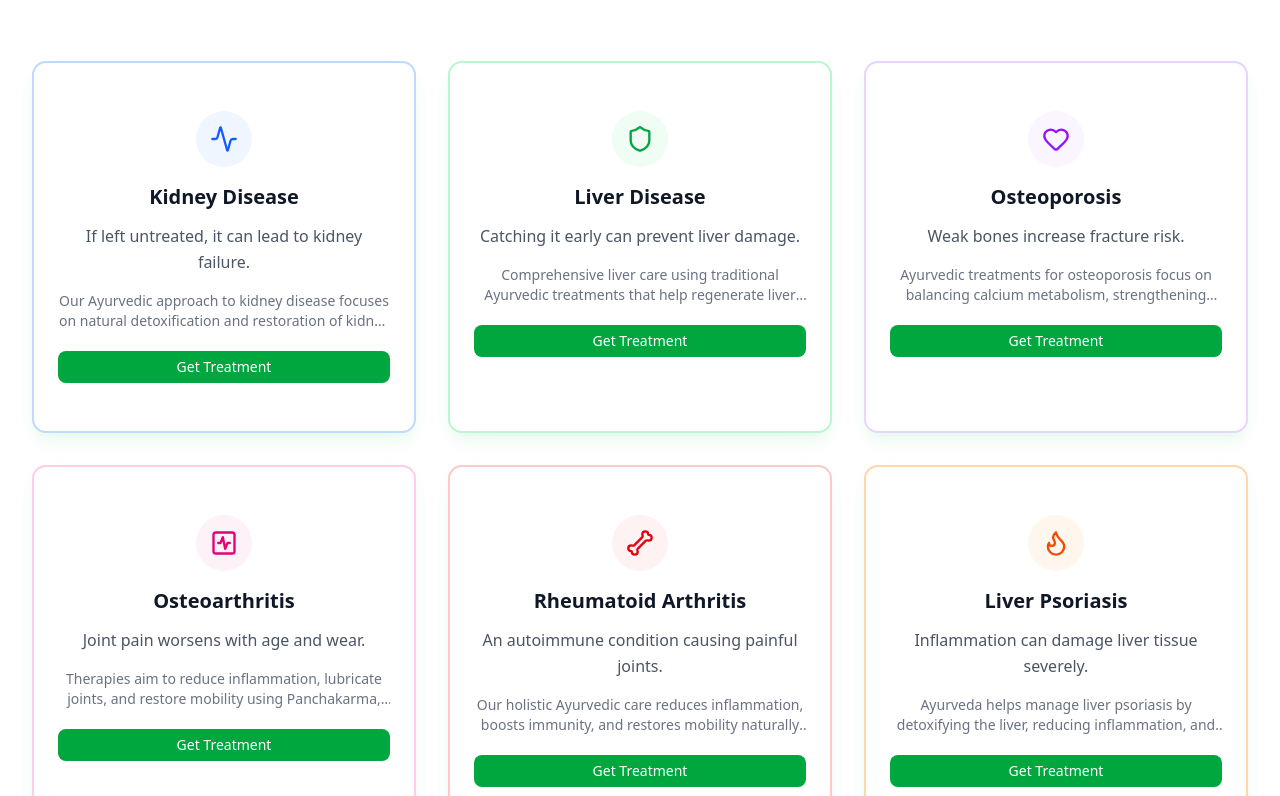
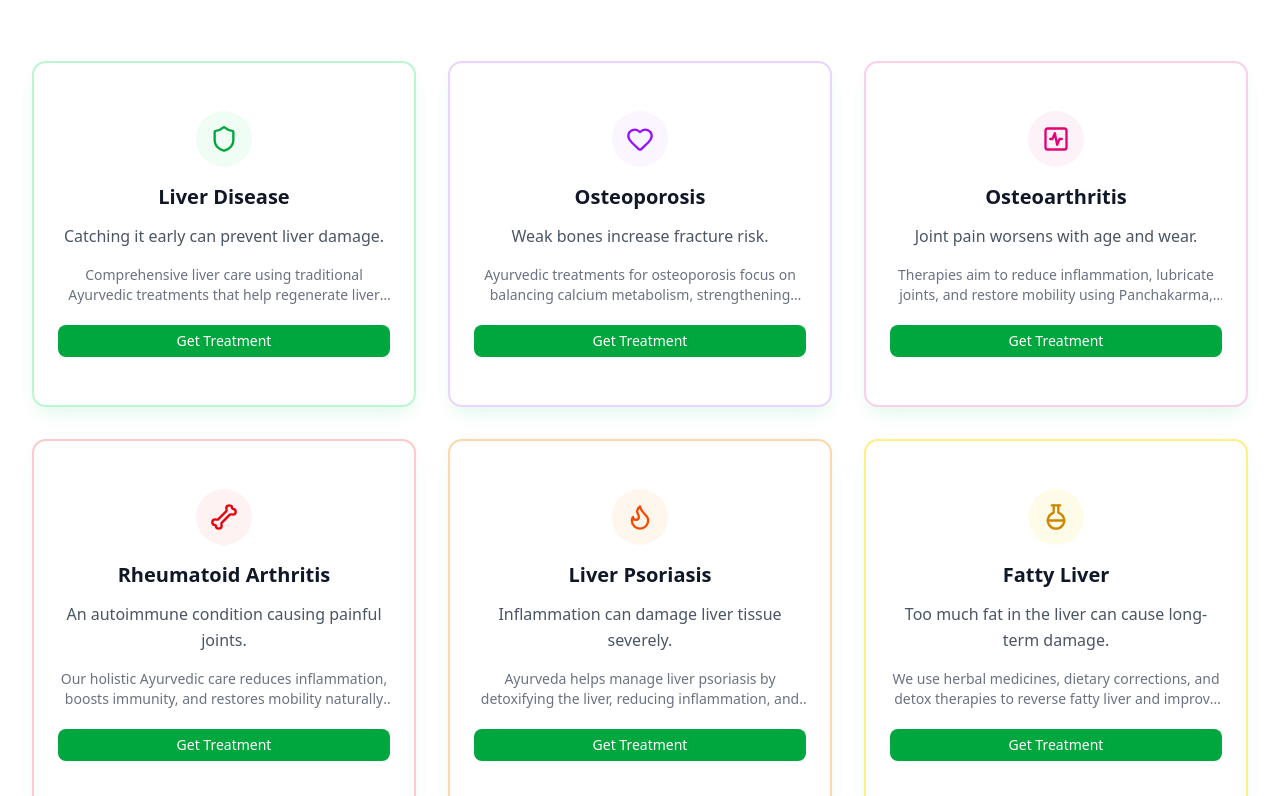
Before and after one commit to kushvardhan/Ayurakshak, a Next.js app: page / in a window 1280 px wide. Shown: the part 1020-1816 px from the top of the page. Built offline with nearby package versions, Linux system fonts and the light colour scheme.

Commit message:
removing disease

```diff
--- a/src/components/diseases.tsx
+++ b/src/components/diseases.tsx
@@ -28,17 +28,6 @@ import { useRef,useState } from "react";
 const diseases = [
   {
     id: 1,
-    icon: Activity,
-    title: "Kidney Disease",
-    description: "If left untreated, it can lead to kidney failure.",
-    fullDescription:
-      "Our Ayurvedic approach to kidney disease focuses on natural detoxification and restoration of kidney function through herbal medicines and Panchakarma therapies.",
-    color: "text-blue-600",
-    bgColor: "bg-blue-50",
-    borderColor: "border-blue-200",
-  },
-  {
-    id: 2,
     icon: Shield,
     title: "Liver Disease",
     description: "Catching it early can prevent liver damage.",
@@ -49,7 +38,7 @@ const diseases = [
     borderColor: "border-green-200",
   },
   {
-    id: 3,
+    id: 2,
     icon: Heart,
     title: "Osteoporosis",
     description: "Weak bones increase fracture risk.",
@@ -60,7 +49,7 @@ const diseases = [
     borderColor: "border-purple-200",
   },
   {
-    id: 4,
+    id: 3,
     icon: ActivitySquare,
     title: "Osteoarthritis",
     description: "Joint pain worsens with age and wear.",
@@ -71,7 +60,7 @@ const diseases = [
     borderColor: "border-pink-200",
   },
   {
-    id: 5,
+    id: 4,
     icon: Bone,
     title: "Rheumatoid Arthritis",
     description: "An autoimmune condition causing painful joints.",
@@ -82,7 +71,7 @@ const diseases = [
     borderColor: "border-red-200",
   },
   {
-    id: 6,
+    id: 5,
     icon: Flame,
     title: "Liver Psoriasis",
     description: "Inflammation can damage liver tissue severely.",
@@ -93,7 +82,7 @@ const diseases = [
     borderColor: "border-orange-200",
   },
   {
-    id: 7,
+    id: 6,
     icon: FlaskRound,
     title: "Fatty Liver",
     description: "Too much fat in the liver can cause long-term damage.",
@@ -104,7 +93,7 @@ const diseases = [
     borderColor: "border-yellow-200",
   },
   {
-    id: 8,
+    id: 7,
     icon: AlertTriangle,
     title: "Portal Hypertension",
     description: "Increased blood pressure in the liver’s veins.",
@@ -115,7 +104,7 @@ const diseases = [
     borderColor: "border-indigo-200",
   },
   {
-    id: 9,
+    id: 8,
     icon: Droplets,
     title: "Oedema",
     description: "Swelling due to fluid retention.",
@@ -126,7 +115,7 @@ const diseases = [
     borderColor: "border-teal-200",
   },
   {
-    id: 10,
+    id: 9,
     icon: Flame,
     title: "Pancreatitis",
     description: "Inflammation of the pancreas causes severe pain.",
@@ -137,7 +126,7 @@ const diseases = [
     borderColor: "border-rose-200",
   },
   {
-    id: 11,
+    id: 10,
     icon: Pill,
     title: "Kidney Stones",
     description: "Crystals in kidneys cause pain and blockages.",
@@ -148,7 +137,7 @@ const diseases = [
     borderColor: "border-cyan-200",
   },
   {
-    id: 12,
+    id: 11,
     icon: Brain,
     title: "Stress",
     description: "Chronic stress affects body and mind.",
@@ -159,7 +148,7 @@ const diseases = [
     borderColor: "border-gray-300",
   },
   {
-    id: 13,
+    id: 12,
     icon: Mars,
     title: "Infertility",
     description: "Difficulty in conceiving naturally.",
@@ -170,7 +159,7 @@ const diseases = [
     borderColor: "border-lime-200",
   },
   {
-    id: 14,
+    id: 13,
     icon: HeartPulse,
     title: "Hypoactive Sexual Desire Disorder",
     description: "Low sexual desire affecting relationships.",
@@ -181,7 +170,7 @@ const diseases = [
     borderColor: "border-fuchsia-200",
   },
   {
-    id: 15,
+    id: 14,
     icon: Microscope,
     title: "Diabetes Mellitus",
     description: "Chronic condition of high blood sugar.",
@@ -192,7 +181,7 @@ const diseases = [
     borderColor: "border-sky-200",
   },
   {
-    id: 16,
+    id: 15,
     icon: Moon,
     title: "Insomnia",
     description: "Difficulty in falling or staying asleep.",
@@ -203,7 +192,7 @@ const diseases = [
     borderColor: "border-violet-200",
   },
   {
-    id: 17,
+    id: 16,
     icon: Stethoscope,
     title: "Cancer",
     description: "Uncontrolled cell growth damaging the body.",
@@ -214,7 +203,7 @@ const diseases = [
     borderColor: "border-emerald-200",
   },
   {
-    id: 18,
+    id: 17,
     icon: Heart,
     title: "Heart Disease",
     description: "Affects heart’s function and circulation.",
@@ -225,7 +214,7 @@ const diseases = [
     borderColor: "border-red-300",
   },
   {
-    id: 19,
+    id: 18,
     icon: Thermometer,
     title: "Blood Pressure",
     description: "High or low blood pressure impacts health.",
@@ -236,7 +225,7 @@ const diseases = [
     borderColor: "border-amber-200",
   },
   {
-    id: 20,
+    id: 19,
     icon: Eye,
     title: "Diabetes",
     description: "A common lifestyle disease with rising cases.",
--- a/src/components/navbar.tsx
+++ b/src/components/navbar.tsx
@@ -26,7 +26,6 @@ const navigation = [
     name: "Diseases",
     href: "#diseases",
     dropdown: [
-      { name: "Kidney Disease", href: "#kidney-disease" },
     { name: "Liver Disease", href: "#liver-disease" },
     { name: "Cancer", href: "#cancer" },
     { name: "Heart Disease", href: "#heart-disease" },
```
